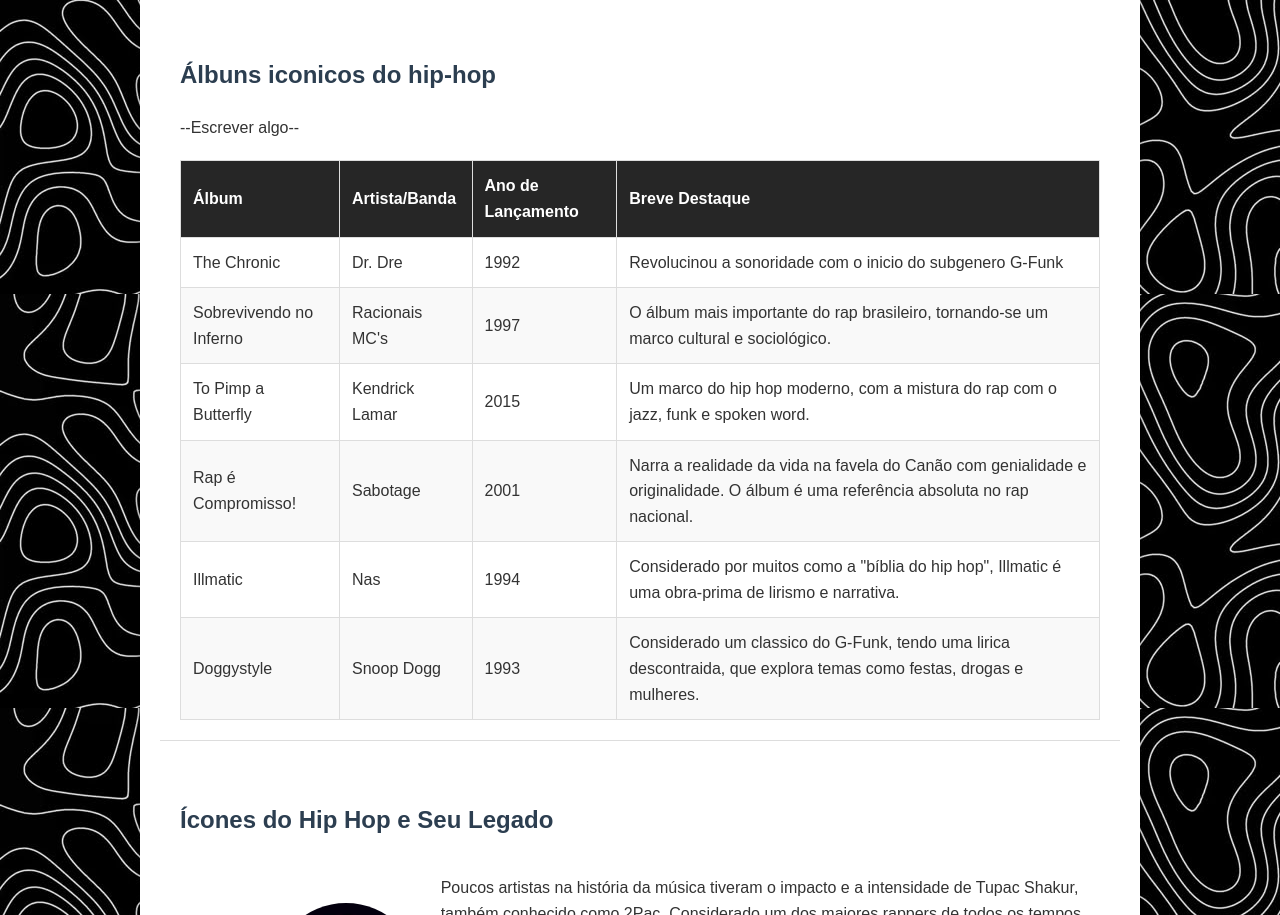
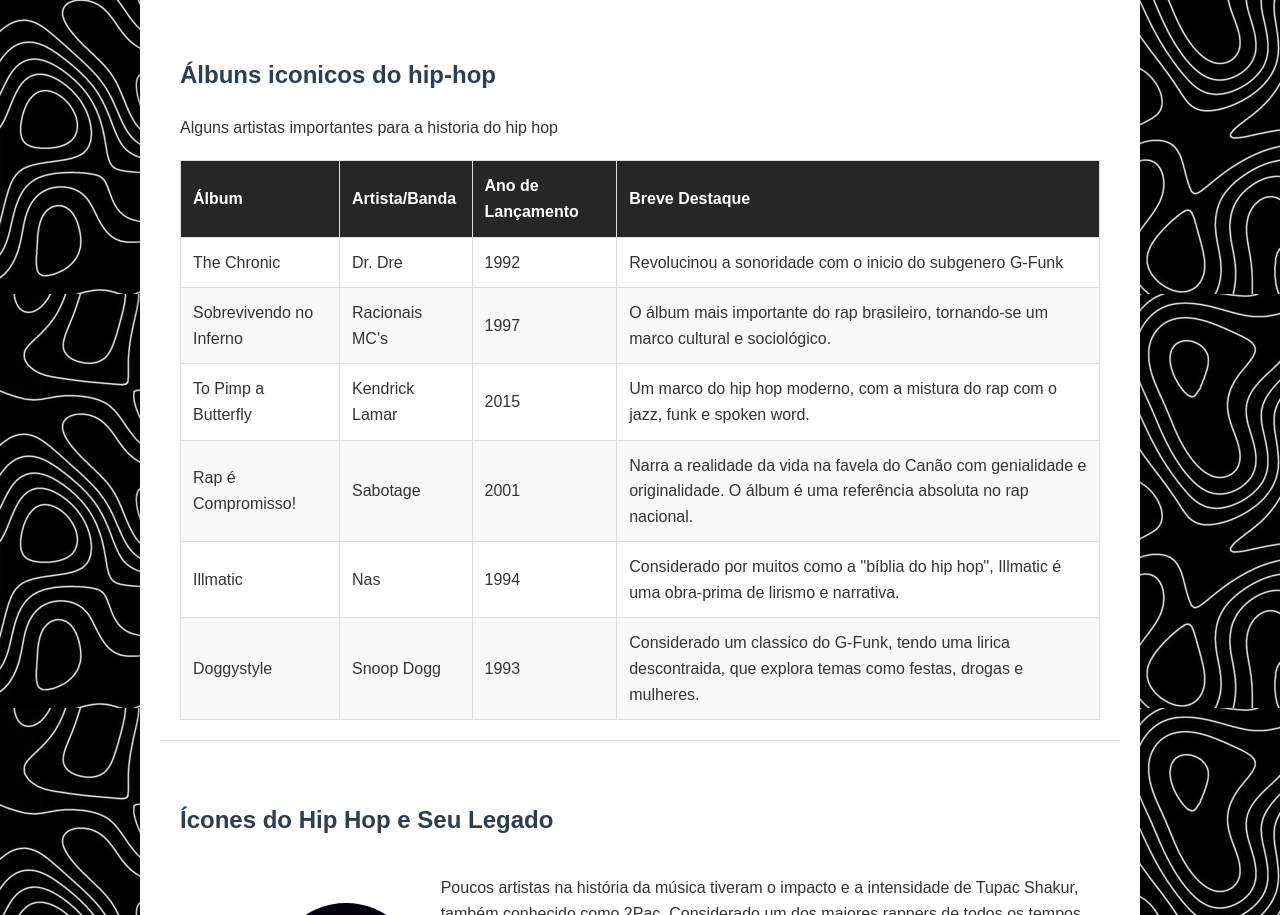
Before and after one commit to LauraMarinhoM/site-musica, a plain HTML site: page html/hip-hop.html in a window 1280 px wide. Shown: the part 948-1863 px from the top of the page. Drawn offline with Linux system fonts and the light colour scheme.

Commit message:
hip hop finalizado

```diff
--- a/html/hip-hop.html
+++ b/html/hip-hop.html
@@ -39,7 +39,7 @@
         </section>
         <section id="albuns-iconicos">
             <h2>Álbuns iconicos do hip-hop</h2>
-            <p>--Escrever algo--</p>
+            <p>Alguns artistas importantes para a historia do hip hop</p>
             <table>
                 <thead>
                     <tr>
```
